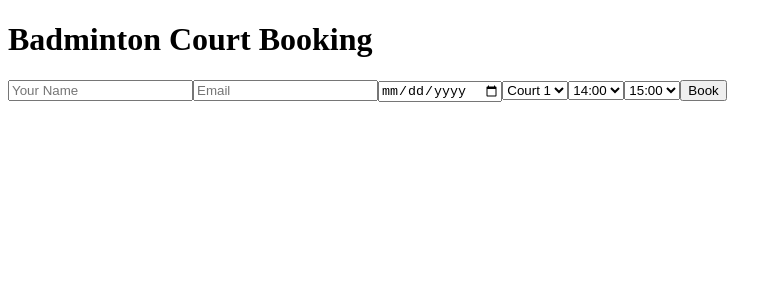
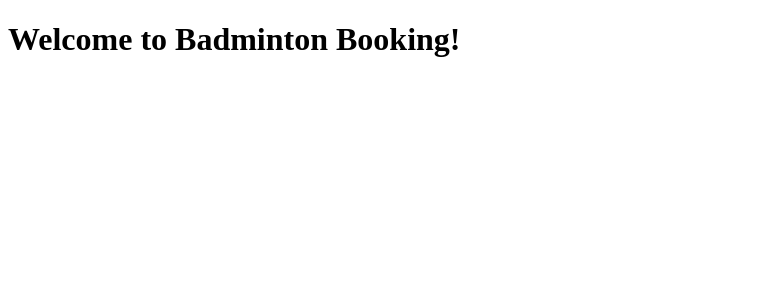
Before and after one commit to madhushri-2411/badminton-booking, a React (Vite) app in the folder frontend/: page / in a window 1280 px wide. Shown: the top 300 px of the page, without its empty margins (0-782 px from the left). Built offline with nearby package versions, Linux system fonts and the light colour scheme.

Commit message:
Update App.jsx

```diff
--- a/frontend/src/App.jsx
+++ b/frontend/src/App.jsx
@@ -1,64 +1,9 @@
-import React, { useState } from "react";
-import axios from "axios";
-
-const App = () => {
-  const [formData, setFormData] = useState({
-    name: "",
-    email: "",
-    court: 1,
-    date: "",
-    startTime: 14,
-    endTime: 15,
-  });
-  const [status, setStatus] = useState("");
-
-  const handleChange = (e) => {
-    setFormData({ ...formData, [e.target.name]: e.target.value });
-  };
-
-  const handleSubmit = async (e) => {
-    e.preventDefault();
-    if (formData.endTime <= formData.startTime) {
-      setStatus("End time must be after start time.");
-      return;
-    }
-    try {
-      const response = await axios.post("https://badminton-booking-qza0.onrender.com/book", formData);
-      setStatus(response.data.message || "Booking successful!");
-    } catch (error) {
-      setStatus(error.response?.data?.error || "Booking failed.");
-    }
-  };
-
+function App() {
   return (
-    <div className="p-4 max-w-xl mx-auto">
-      <h1 className="text-2xl font-bold mb-4">Badminton Court Booking</h1>
-      <form onSubmit={handleSubmit} className="space-y-4">
-        <input className="w-full border p-2" name="name" placeholder="Your Name" onChange={handleChange} required />
-        <input className="w-full border p-2" name="email" type="email" placeholder="Email" onChange={handleChange} required />
-        <input className="w-full border p-2" name="date" type="date" onChange={handleChange} required />
-        <select className="w-full border p-2" name="court" onChange={handleChange}>
-          <option value="1">Court 1</option>
-          <option value="2">Court 2</option>
-          <option value="3">Court 3</option>
-        </select>
-        <select className="w-full border p-2" name="startTime" onChange={handleChange}>
-          {[...Array(10)].map((_, i) => {
-            const hour = i + 14;
-            return <option key={hour} value={hour}>{hour}:00</option>;
-          })}
-        </select>
-        <select className="w-full border p-2" name="endTime" onChange={handleChange}>
-          {[...Array(10)].map((_, i) => {
-            const hour = i + 15;
-            return <option key={hour} value={hour}>{hour}:00</option>;
-          })}
-        </select>
-        <button className="bg-blue-500 text-white p-2 rounded" type="submit">Book</button>
-        {status && <p className="mt-2 text-sm">{status}</p>}
-      </form>
+    <div className="p-4">
+      <h1 className="text-2xl font-bold">Welcome to Badminton Booking!</h1>
     </div>
   );
-};
+}
 
 export default App;
```
